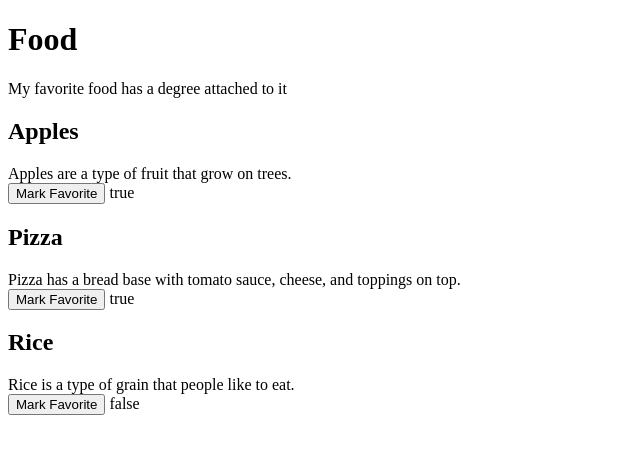
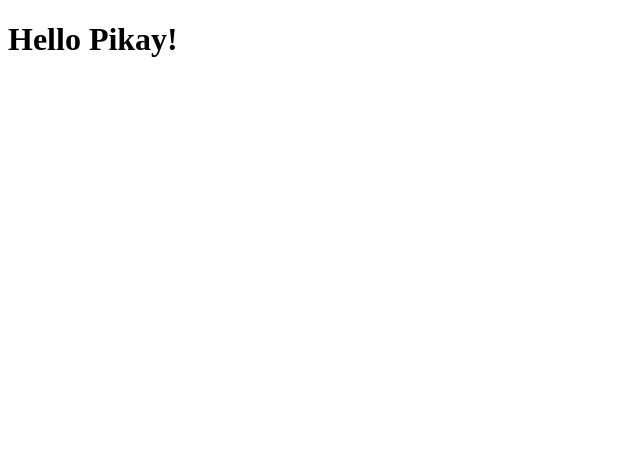
Before and after one commit to Paulkinungi/vitejs-vite-8mnyctsz, a Vue app: page / in a window 1280 px wide. Shown: the top 454 px of the page, without its empty margins (0-640 px from the left). Built offline with nearby package versions, Linux system fonts and the light colour scheme.

Commit message:
Hello Pikay

```diff
--- a/src/App.vue
+++ b/src/App.vue
@@ -1,20 +1,4 @@
 <template>
-  <h1>Food</h1>
-  <p>My favorite food has a degree attached to it</p>
-  <div id="wrapper">
-    <food-item
-    food-name = "Apples"
-    food-desc = "Apples are a type of fruit that grow on trees."
-    :is-favorite="true"/>
 
-    <food-item
-    food-name = "Pizza"
-    food-desc="Pizza has a bread base with tomato sauce, cheese, and toppings on top."
-    :is-favorite="true"/>
-
-    <food-item
-    food-name="Rice"
-    food-desc="Rice is a type of grain that people like to eat."
-    :is-favorite="false"/>
-  </div>
+  <food-item/>
 </template>
--- a/src/components/FoodItem.vue
+++ b/src/components/FoodItem.vue
@@ -1,56 +1,15 @@
 <template>
-<h2>
-{{foodName}}
-</h2>
-  <div>
-    {{foodDesc}}<br/>
-    <button @click="changeFav"> Mark Favorite</button>
-    {{foodisFavorite.toString()}}
-  </div>
+  <h1>
+    {{ message }}
+  </h1>
 </template>
 
 <script>
 export default{
-  props:{
-    foodName:{
-      type:String,
-      required:true
-    },
-    foodDesc:{
-      type:String,
-      required:false,
-      default:'This is the default description',
-      validator:function(value){
-        if(20<value.length && value.length<50){
-          return true;
-        }
-        else{
-          return false;
-        }
-      }
-    },
-    isFavorite:{
-      type:Boolean,
-      required:false,
-      default:false
-    }
-  },
   data(){
     return{
-      foodisFavorite:this.isFavorite
-    }
-  },
-  methods:{
-    changeFav(event){
-      this.foodisFavorite =!this.foodisFavorite;
+      message: "Hello Pikay!"
     }
   }
 }
 </script>
-<style>
-img{
-  height:1.5rem;
-  width:3rem;
-  float:right;
-}
-</style>
```
